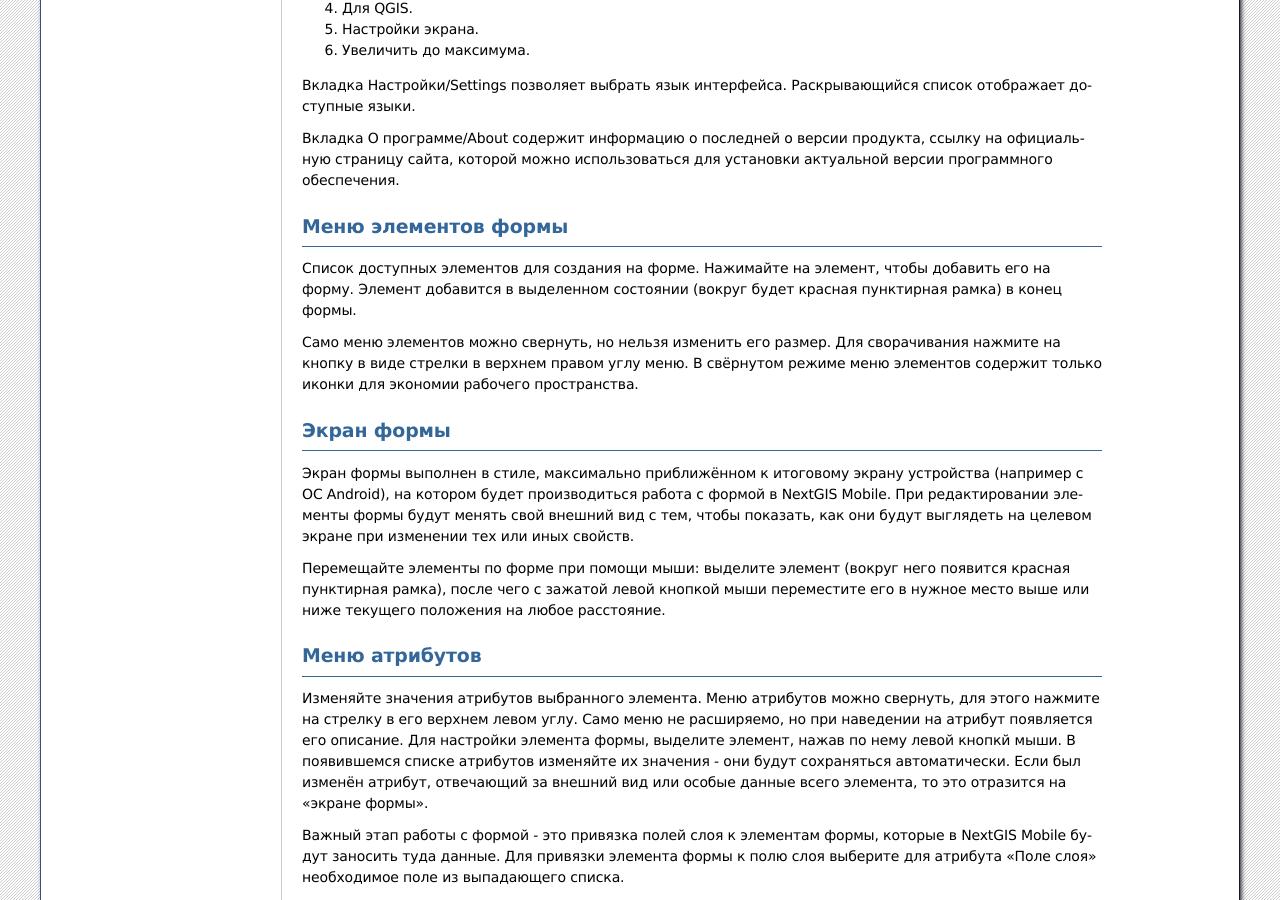
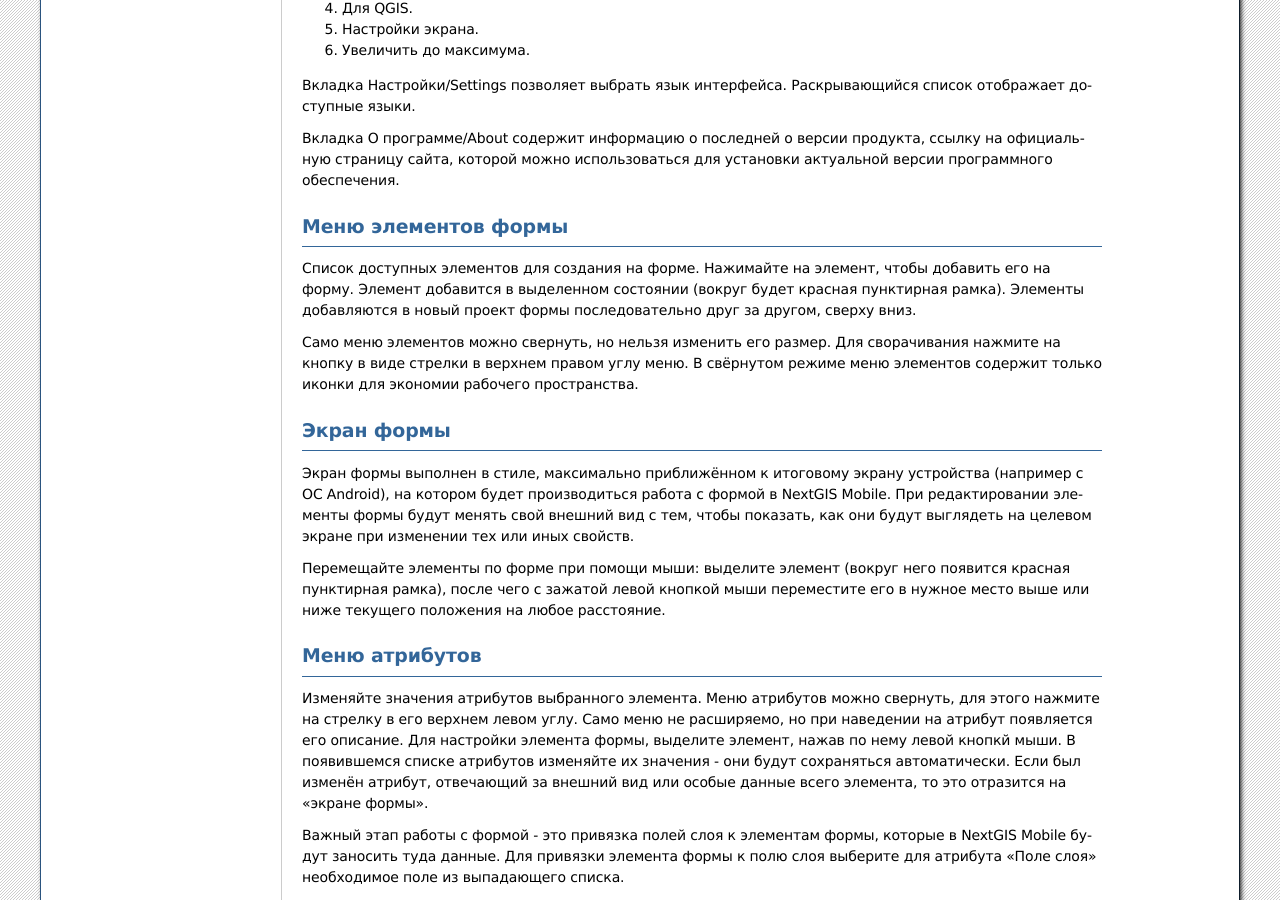
Before and after one commit to nextgis/docs_formbuilder, a Sphinx documentation site: the page built from source/gui.rst, in a window 1280 px wide and 900 px high, scrolled down 1459 px. Built offline with Sphinx 7.4.7, drawn with Linux system fonts in a browser that asks for light colours; formulas are drawn with MathJax 3.

Commit message:
ngformbuilder

```diff
--- a/source/gui.rst
+++ b/source/gui.rst
@@ -77,8 +77,8 @@
 --------------------
 
 Список доступных элементов для создания на форме. Нажимайте на элемент, чтобы добавить
-его на форму. Элемент добавится в выделенном состоянии (вокруг будет красная пунктирная рамка)
-в конец формы.
+его на форму. Элемент добавится в выделенном состоянии (вокруг будет красная пунктирная рамка).
+Элементы добавляются в новый проект формы последовательно друг за другом, сверху вниз.
 
 Само меню элементов можно свернуть, но нельзя изменить его размер. Для сворачивания
 нажмите на кнопку в виде стрелки в верхнем правом углу меню. В свёрнутом режиме меню
```
